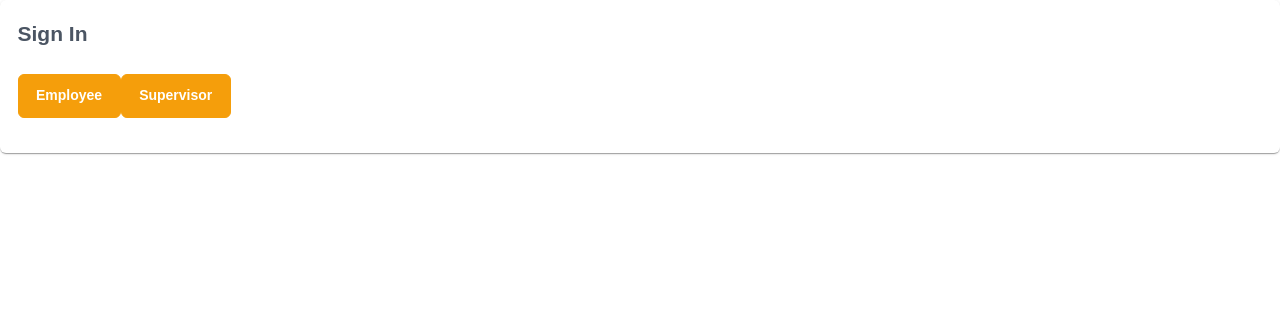
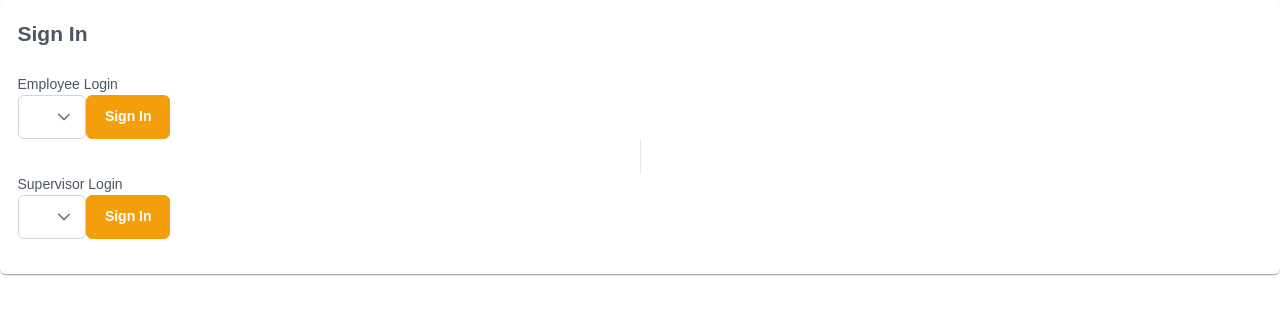
Before and after one commit to pHRma-Capstone/pHRma, a Vue app in the folder frontend/: page /#/login in a window 1280 px wide. Shown: the top 314 px of the page. Built offline with nearby package versions, Linux system fonts and the light colour scheme; no server answers; a web font is replaced by a local one.

Commit message:
update sign in
expanded sign in functionality for demo

```diff
--- a/frontend/src/components/EmployeeStatisticsChart.vue
+++ b/frontend/src/components/EmployeeStatisticsChart.vue
@@ -18,6 +18,7 @@
         option-label="name"
         option-value="value"
         @change="onEmployeeDropdownChange"
+        :disabled="props.disableEmployeeDropdown ?? false"
       />
     </div>
 
@@ -44,6 +45,8 @@ import { useEmployeeStatisticsStore } from '@/store';
 const props = defineProps<{
   id: string;
   data: EmployeeStatistic[] | undefined;
+  employeeId: number | undefined;
+  disableEmployeeDropdown: boolean | undefined;
 }>();
 
 // Template Refs  ---------------------------------------------------------------------
@@ -65,7 +68,7 @@ const chartData = ref<ChartData[]>([]);
 const dropdownSelectedStat = ref<SelectableEmployeeStatistic>('numberConsultNotes');
 
 const dropdownSelectedEmployeeOptions = ref<{ name: string; value: number }[]>([]);
-const dropdownSelectedEmployee = ref<number>(1);
+const dropdownSelectedEmployee = ref<number>(props.employeeId ?? 1);
 const isEmployeeDropdownLoading = ref(false);
 
 // Provided ---------------------------------------------------------------------------
@@ -159,7 +162,7 @@ const option = computed<EChartsOption>(() => {
       }
     ],
     tooltip: {
-      trigger: 'axis', // Show the tooltip when hovering over elements considered part of an axis. This is useful for showing data for each category or date.
+      trigger: 'axis',
       axisPointer: {
         // Use a line as the axis pointer to align with the hovered data
         type: 'line'
--- a/frontend/src/store/index.ts
+++ b/frontend/src/store/index.ts
@@ -115,13 +115,15 @@ export const useAuthStore = defineStore('authStore', () => {
   // Retrieve the role from local storage if it exists, otherwise set it to undefined
   const storedRole = localStorage.getItem('role');
   const role = ref<Role | undefined>(storedRole ? JSON.parse(storedRole) : undefined);
+  const employeeId = ref<number>(-1);
 
   const isAuthenticated = computed(() => {
     return role.value !== undefined;
   });
 
-  const authenticate = (r: Role) => {
+  const authenticate = (r: Role, empId: number) => {
     role.value = r;
+    employeeId.value = empId;
     localStorage.setItem('role', JSON.stringify(r));
   };
 
@@ -155,6 +157,7 @@ export const useAuthStore = defineStore('authStore', () => {
     isAuthenticated,
     authenticate,
     unauthenticate,
-    getRole
+    getRole,
+    employeeId
   };
 });
--- a/frontend/src/views/EmployeeView.vue
+++ b/frontend/src/views/EmployeeView.vue
@@ -24,28 +24,21 @@
       </div>
     </div>
 
-    <div class="grid grid-rows-1 grid-cols-4 gap-2">
-      <div v-for="i in Array(4).keys()" :key="i" class="row-span-1 col-span-1 md:h-full md:col-span-1 md:row-span-1 border rounded shadow-md">
-        <single-stat :id="`emp-single-stat-${i}`" :data="serviceStatisticsStore.get()" />
-      </div>
-    </div>
-
     <!-- main chart -->
     <div class="row-span-1 col-span-2 md:row-span-1 md:col-span-1 border rounded shadow-md flex flex-col pb-5">
-      <service-statistics-chart id="emp-serv-stats-chart" :data="serviceStatisticsStore.get()" />
-    </div>
-
-    <div class="border rounded shadow-md flex gap-2 p-3">
-      <service-statistics-table :data="serviceStatisticsStore.get()" />
+      <employee-statistics-chart
+        id="emp-emp-stats-chart"
+        :data="employeeStatisticsStore.get()"
+        :employee-id="useAuthStore().employeeId"
+        disable-employee-dropdown
+      />
     </div>
   </div>
 </template>
 
 <script setup lang="ts">
-import ServiceStatisticsChart from '@/components/ServiceStatisticsChart.vue';
-import ServiceStatisticsTable from '@/components/ServiceStatisticsTable.vue';
-import SingleStat from '@/components/SingleStat.vue';
-import { useDateRangeStore, useServiceStatisticsStore } from '@/store';
+import EmployeeStatisticsChart from '@/components/EmployeeStatisticsChart.vue';
+import { useDateRangeStore, useEmployeeStatisticsStore, useAuthStore } from '@/store';
 import { onMounted, ref } from 'vue';
 import PrimeCalendar from 'primevue/calendar';
 import PrimeDropdown from 'primevue/dropdown';
@@ -100,7 +93,7 @@ const dropdownDateRangeOptions: { name: string; value: () => void }[] = [
 ];
 
 // Reactive Variables -----------------------------------------------------------------
-const serviceStatisticsStore = useServiceStatisticsStore();
+const employeeStatisticsStore = useEmployeeStatisticsStore();
 const dateRangeStore = useDateRangeStore();
 
 const dropdownDateRange = ref<undefined | (() => void)>(dropdownDateRangeOptions[1].value);
@@ -117,6 +110,10 @@ const dropdownDateRange = ref<undefined | (() => void)>(dropdownDateRangeOptions
 
 // Lifecycle Hooks --------------------------------------------------------------------
 onMounted(async () => {
-  await useServiceStatisticsStore().refresh();
+  if (useAuthStore().employeeId == -1) {
+    useAuthStore().unauthenticate();
+  }
+  dateRangeStore.dateRange = [new Date(new Date().getTime() - 7 * 24 * 60 * 60 * 1000), new Date()]; // TODO remove this
+  await useEmployeeStatisticsStore().refresh();
 });
 </script>
--- a/frontend/src/views/LoginView.vue
+++ b/frontend/src/views/LoginView.vue
@@ -4,8 +4,22 @@
       <template #title>Sign In</template>
       <template #content>
         <div class="flex gap-3">
-          <prime-button type="button" label="Employee" @click="click(Role.EMPLOYEE)" />
-          <prime-button type="button" label="Supervisor" @click="click(Role.SUPERVISOR)" />
+          <div class="flex flex-col">
+            <h1 class="text-lg">Employee Login</h1>
+            <prime-dropdown :options="dropdownSelectedEmployeeOptions" v-model="dropdownSelectedEmployee" option-label="name" option-value="value" />
+            <prime-button type="button" label="Sign In" @click="click(Role.EMPLOYEE)" class="mt-2 w-fit ml-auto" />
+          </div>
+          <prime-divider layout="vertical" />
+          <div class="flex flex-col">
+            <h1 class="text-lg">Supervisor Login</h1>
+            <prime-dropdown
+              :options="dropdownSelectedSupervisorOptions"
+              v-model="dropdownSelectedSupervisor"
+              option-label="name"
+              option-value="value"
+            />
+            <prime-button type="button" label="Sign In" @click="click(Role.SUPERVISOR)" class="mt-2 w-fit ml-auto" />
+          </div>
         </div>
       </template>
     </card>
@@ -14,10 +28,15 @@
 
 <script setup lang="ts">
 import Card from 'primevue/card';
+import PrimeDropdown from 'primevue/dropdown';
 import PrimeButton from 'primevue/button';
-import { Role } from '@/util/types';
-import { useAuthStore } from '@/store';
+import PrimeDivider from 'primevue/divider';
+import { Role, type Employee } from '@/util/types';
+import { useAuthStore, useEmployeeStatisticsStore } from '@/store';
 import router from '@/router';
+import { onMounted, ref } from 'vue';
+import api from '@/util/api';
+import type { AxiosResponse } from 'axios';
 // Component Info (props/emits) -------------------------------------------------------
 
 // Template Refs  ---------------------------------------------------------------------
@@ -25,7 +44,11 @@ import router from '@/router';
 // Variables --------------------------------------------------------------------------
 
 // Reactive Variables -----------------------------------------------------------------
+const dropdownSelectedEmployeeOptions = ref<{ name: string; value: number }[]>([]);
+const dropdownSelectedEmployee = ref<number>(1);
 
+const dropdownSelectedSupervisorOptions = ref<{ name: string; value: number }[]>([]);
+const dropdownSelectedSupervisor = ref<number>(1);
 // Provided ---------------------------------------------------------------------------
 
 // Exposed ----------------------------------------------------------------------------
@@ -36,9 +59,31 @@ import router from '@/router';
 
 // Methods ----------------------------------------------------------------------------
 const click = (role: Role) => {
-  useAuthStore().authenticate(role);
+  useAuthStore().authenticate(role, role == Role.EMPLOYEE ? dropdownSelectedEmployee.value : dropdownSelectedSupervisor.value);
+  if (role == Role.EMPLOYEE) {
+    useEmployeeStatisticsStore().employeeId = dropdownSelectedEmployee.value;
+  }
   router.push({ name: 'home' });
 };
 
 // Lifecycle Hooks --------------------------------------------------------------------
+onMounted(() => {
+  api.get('/employees').then((res: AxiosResponse<Employee[]>) => {
+    dropdownSelectedSupervisorOptions.value = res.data
+      .filter((v) => v.isPharmacist)
+      .map((v) => {
+        return { name: `${v.firstName} ${v.lastName}`, value: v.id };
+      });
+
+    dropdownSelectedSupervisor.value = dropdownSelectedSupervisorOptions.value[0].value;
+
+    dropdownSelectedEmployeeOptions.value = res.data
+      .filter((v) => !v.isPharmacist)
+      .map((v) => {
+        return { name: `${v.firstName} ${v.lastName}`, value: v.id };
+      });
+
+    dropdownSelectedEmployee.value = dropdownSelectedEmployeeOptions.value[1].value;
+  });
+});
 </script>
--- a/frontend/src/views/SupervisorView.vue
+++ b/frontend/src/views/SupervisorView.vue
@@ -38,7 +38,12 @@
 
       <!-- future by-employees chart -->
       <div class="row-span-1 col-span-2 md:row-span-1 md:col-span-1 border rounded shadow-md flex flex-col pb-5">
-        <employee-statistics-chart id="supv-emp-stats-chart" :data="employeeStatisticsStore.get()" />
+        <employee-statistics-chart
+          id="supv-emp-stats-chart"
+          :data="employeeStatisticsStore.get()"
+          :employee-id="undefined"
+          :disable-employee-dropdown="false"
+        />
       </div>
     </div>
 
```
Also changed, not shown: 1 other file (tests, documents, lock files or other folders).
